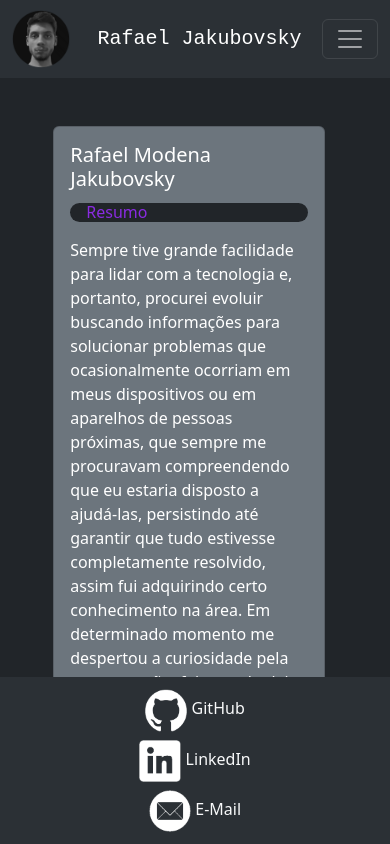
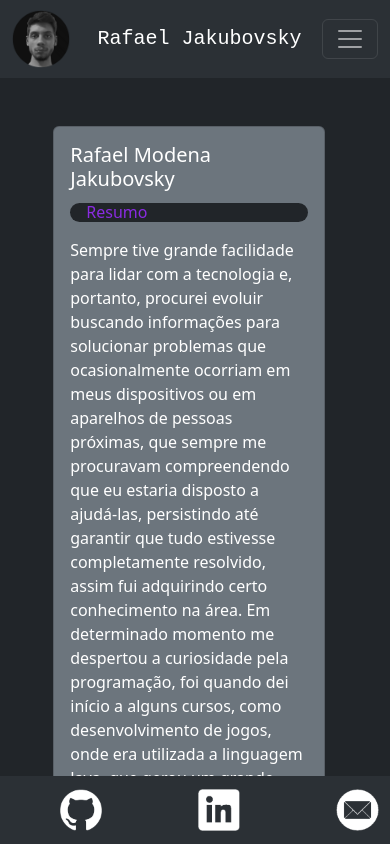
Before and after one commit to Rafael-MJ/rafaelmj.xyz, an Angular app: page /main in a window 390 px wide. Built offline with nearby package versions, Linux system fonts and the light colour scheme.

Commit message:
feat: add mobile display to nav-footer

```diff
--- a/src/app/nav-footer/nav-footer.component.html
+++ b/src/app/nav-footer/nav-footer.component.html
@@ -1,21 +1,60 @@
-<div class="fixed-bottom navbar bg-body-tertiary" data-bs-theme="dark">
-  <div class="mx-auto nav justify-content-center">
+<nav class="fixed-bottom navbar navbar-expand-md bg-body-tertiary" data-bs-theme="dark">
+  <div class="container-fluid fs-5">
+    <div class="navbar-brand d-md-none mx-auto">
+      <a
+        class="mx-5 my-1 fw-normal"
+        target="blank_"
+        href="https://github.com/rafael-mj/"
+        ><img id="logo" src="../../assets/icons/github.png" alt="" />
+      </a>
+      <a
+        class="mx-5 my-1 fw-normal"
+        target="blank_"
+        href="https://br.linkedin.com/in/rafaelmj/"
+        ><img id="logo" src="../../assets/icons/linkedin.png" alt="" />
+      </a>
+      <a
+        class="mx-5 my-1 fw-normal"
+        target="blank_"
+        href="mailto:rafaeljakubovsky@hotmail.com"
+        ><img id="logo" src="../../assets/icons/mail.png" alt="" />
+      </a>
+    </div>
+    <div class="offcanvas offcanvas-end" tabindex="-1" id="#offcanvas" aria-labelledby="#offcanvasLabel">
+      <div class="offcanvas-body">
+          <div class="collapse navbar-collapse mx-auto nav justify-content-center" id="navbarNavDropdown">
+            <ul class="navbar-nav">
+              <li class="nav-item">
                 <a
                   class="mx-5 my-1 fw-normal text-decoration-none text-light"
                   target="blank_"
                   href="https://github.com/rafael-mj/"
                   ><img id="logo" src="../../assets/icons/github.png" alt="" /> GitHub
                 </a>
+              </li>
+              <li class="nav-item">
                 <a
                   class="mx-5 my-1 text-decoration-none text-light"
                   target="blank_"
                   href="https://br.linkedin.com/in/rafaelmj/"
                   ><img id="logo" src="../../assets/icons/linkedin.png" alt="" /> LinkedIn
                 </a>
+              </li>
+              <li class="nav-item">
                 <a
                   class="mx-5 my-1 text-decoration-none text-light"
                   href="mailto:rafaeljakubovsky@hotmail.com"
                   ><img id="logo" src="../../assets/icons/mail.png" alt="" /> E-Mail
                 </a>
+              </li>
+              <!--
+              <li class="nav-item">
+                <a class="nav-link" href="msg">MENSAGEM</a>
+              </li>
+              -->
+            </ul>
         </div>
       </div>
+    </div>
+  </div>
+</nav>
```
Lines whose indentation alone changed are shown as unchanged.
